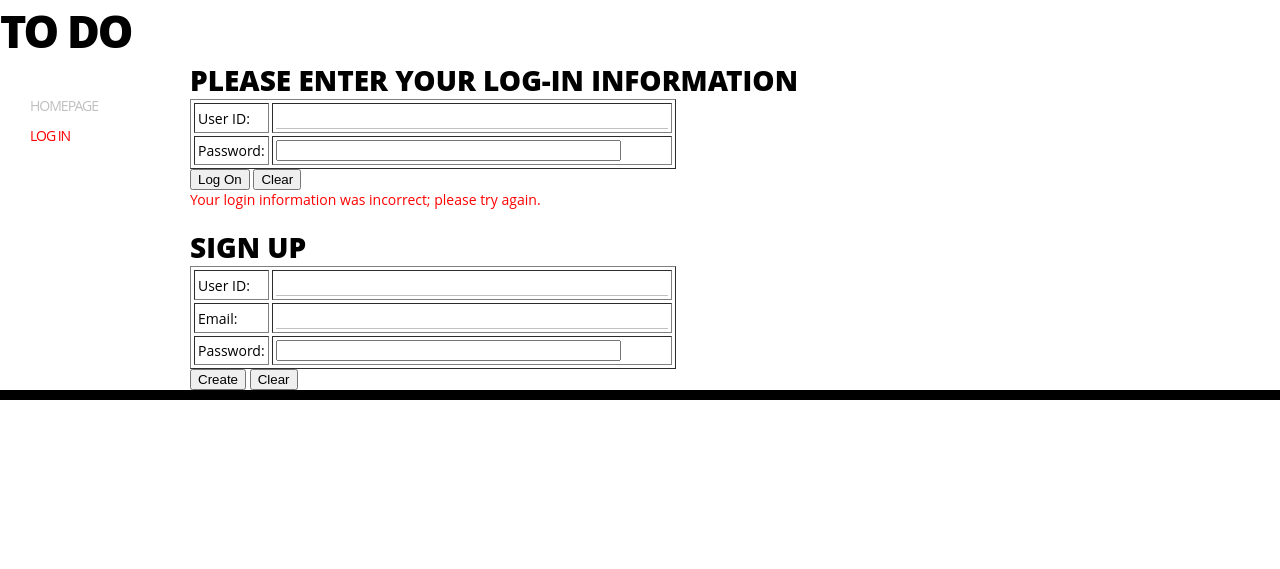
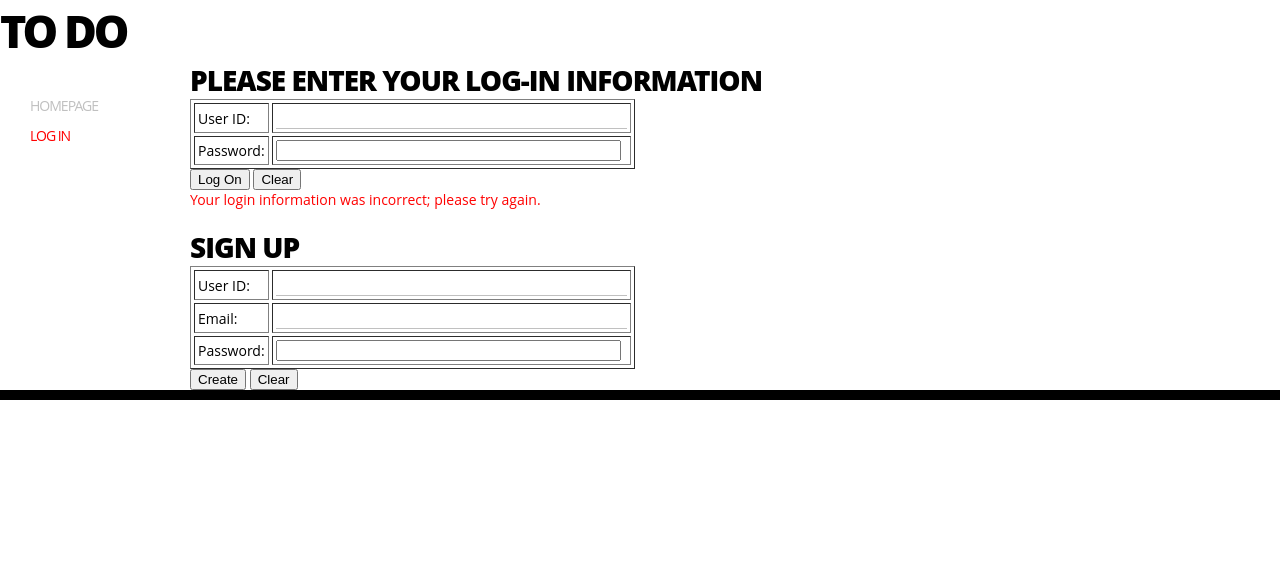
Before and after one commit to mattkopecki/todo, a PHP site: page /login.php?success=1 in a window 1280 px wide. Shown: the top 569 px of the page. Run offline with PHP 8.4, Linux system fonts and the light colour scheme; data that the repository does not hold is empty.

Commit message:
font and button border tweaks

```diff
--- a/style.css
+++ b/style.css
@@ -9,6 +9,7 @@ body {
 	font-family: 'Open Sans', sans-serif;
 	font-size: 14px;
 	border-bottom: 10px solid black;
+	font-weight: 400;
 }
 
 h1, h2, h3 {
@@ -21,13 +22,15 @@ h1 {
 	font-size: 3.2em;
 	text-transform: uppercase;
 	font-weight: 900;
-	letter-spacing:-2px
+	letter-spacing:-3px
 }
 
 h2 {
 	font-size: 2em;
 	text-transform: uppercase;
 	font-weight: 900;
+	letter-spacing:-1px
+
 }
 
 h3 {
@@ -168,7 +171,7 @@ a:hover {
 
 input[type="button"] {
 	background: transparent;
-	border:1px solid;
+	border:0;
 	border-color: #C0C0C0;
 }
 
@@ -177,7 +180,7 @@ input[type="text"] {
     border: none;
     /*height: 3em;*/
     border-bottom: thin solid #C0C0C0;
-   	font-weight: 900;
+   	font-weight: 400;
 	font-size: 14px;
    	font-family: 'Open Sans';
 }
```
Also changed, not shown: todo.php (+1 -10 lines).
